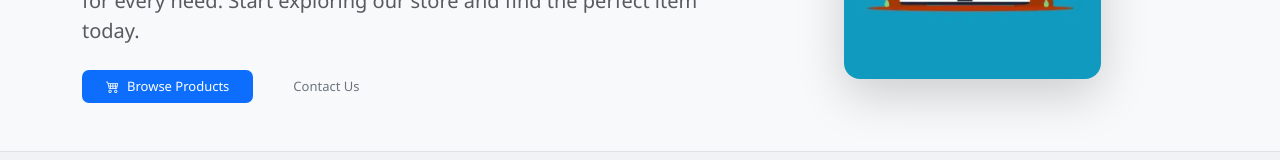
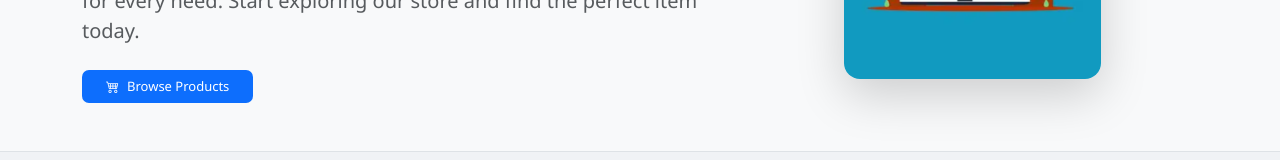
Before and after one commit to Phani-1412/Shopsphere--UI, an Angular app: page /landingpage in a window 1280 px wide. Shown: the part 309-469 px from the top of the page. Built offline with nearby package versions, Linux system fonts and the light colour scheme.

Commit message:
Final-edits

```diff
--- a/src/app/Landing-Auth/landing-page/landing-page.html
+++ b/src/app/Landing-Auth/landing-page/landing-page.html
@@ -21,9 +21,6 @@
         <div class="d-flex gap-3 justify-content-center justify-content-lg-start flex-wrap">
           <a class="btn btn-primary btn-lg px-4" routerLink="login">
             <i class="bi bi-cart4 me-2"></i>Browse Products
-          </a>
-          <a class="btn btn-outline-secondary btn-lg px-4" routerLink="contact">
-            Contact Us
           </a>
         </div>
       </div>
--- a/src/app/seller/order-list/order-list.html
+++ b/src/app/seller/order-list/order-list.html
@@ -26,7 +26,7 @@
               <div class="small">Product #{{ order.productID }}</div>
               <div class="text-muted small">Qty: {{ order.quantity }}</div>
             </td>
-            <td>₹{{ order.unitPrice * order.quantity | number:'1.2-2' }}</td>
+            <td>₹{{ (order.totalAmount || (order.unitPrice * order.quantity)) | number:'1.2-2' }}</td>
             <td>
               <span class="badge rounded-pill shadow-sm p-2 px-3 status-{{ order.orderStatus?.toLowerCase() }}">
                 {{ order.orderStatus | uppercase }}
```
